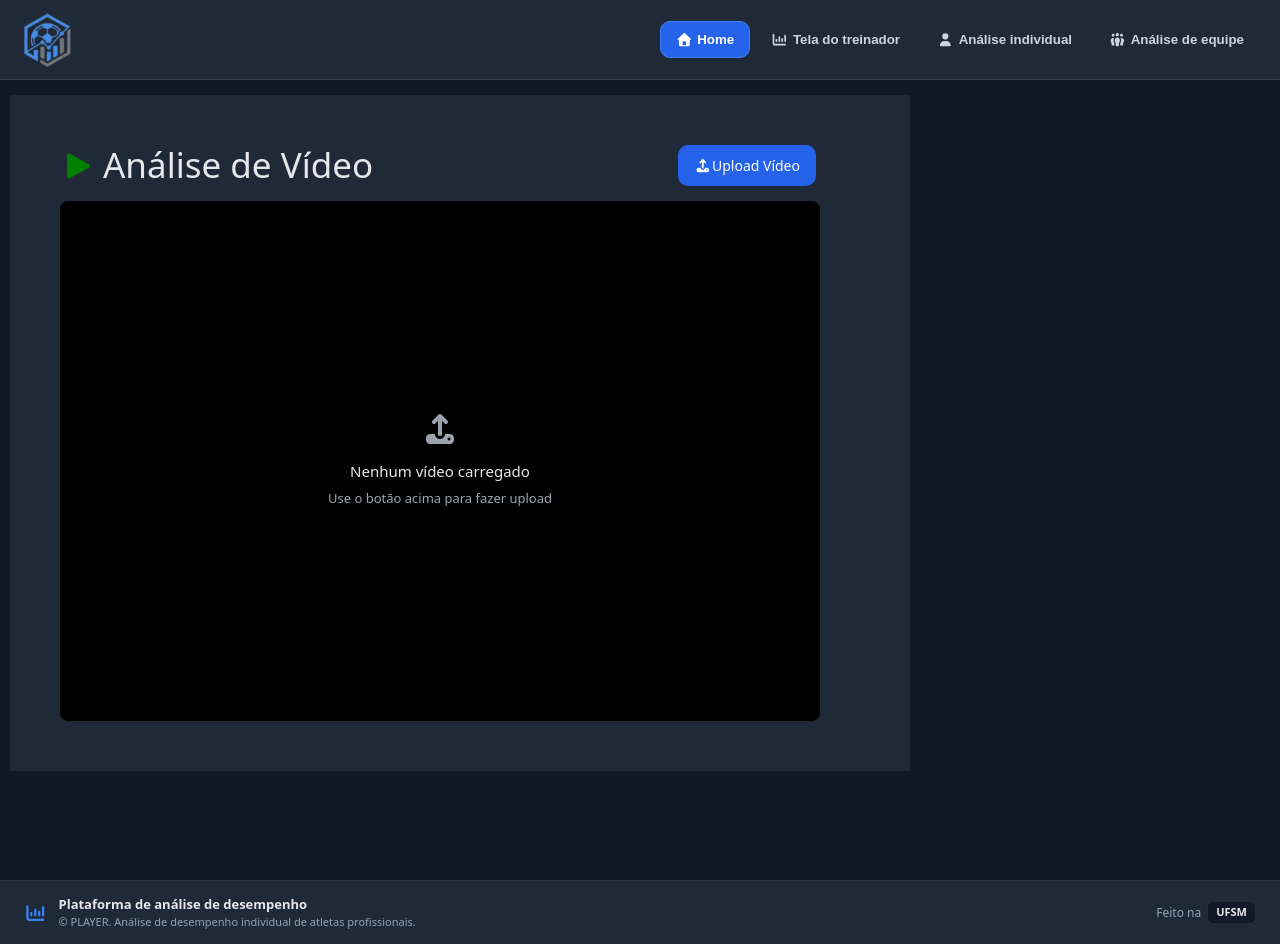
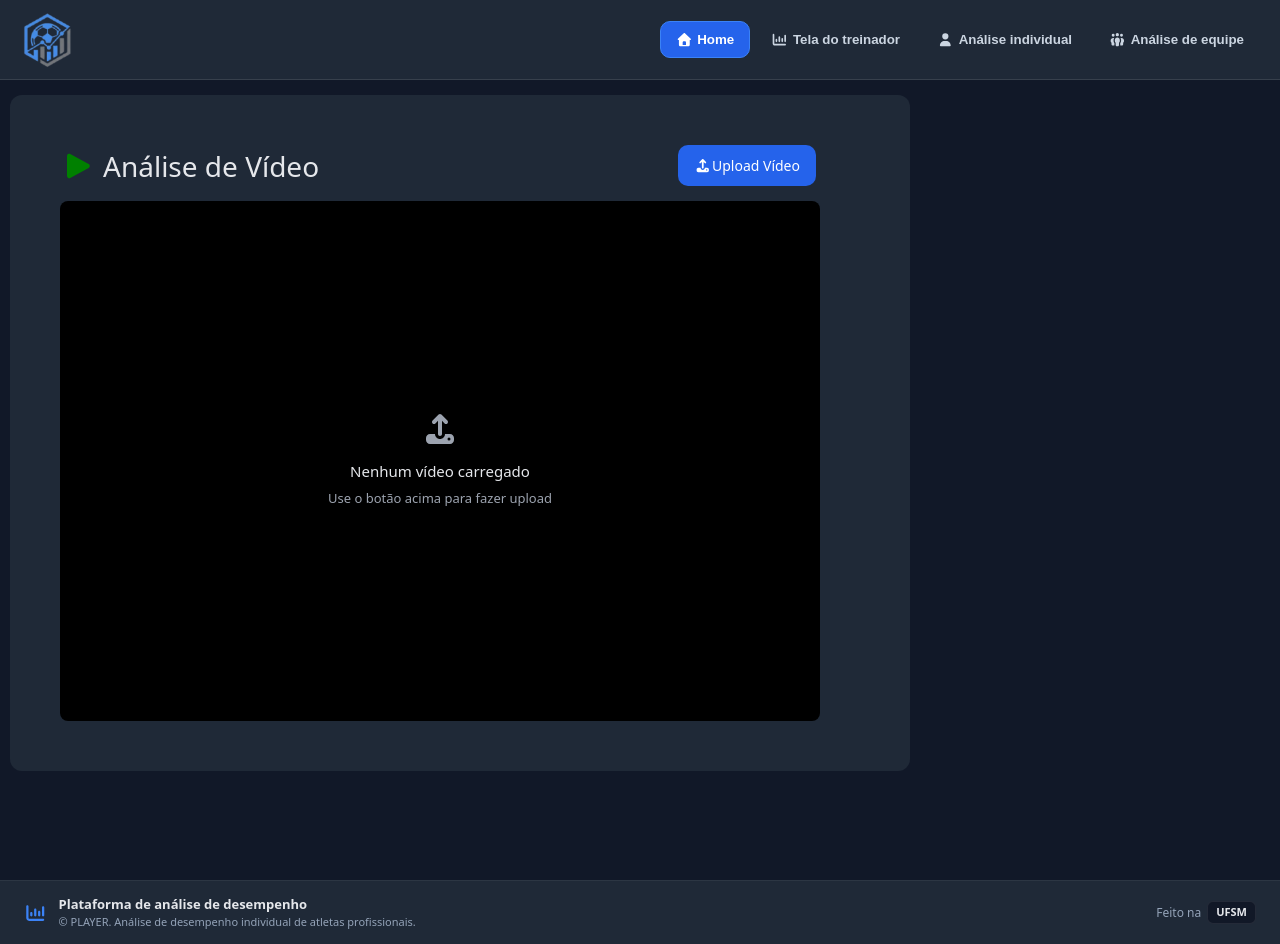
Before and after one commit to diogodls/player, a React (Vite) app: page /individual-analysis in a window 1280 px wide. Built offline with nearby package versions, Linux system fonts and the light colour scheme.

Commit message:
feat(#31): ajusta borda e junta botoes

```diff
--- /dev/null
+++ b/src/components/ActionLog/ActionLog.module.scss
@@ -0,0 +1,5 @@
+.container{
+  background-color: gray;
+
+
+}
--- a/src/components/VideoAnalysis/VideoAnalysis.module.scss
+++ b/src/components/VideoAnalysis/VideoAnalysis.module.scss
@@ -2,6 +2,7 @@
   background-color: #1f2937 ;
   width: 900px;
   padding: 50px;
+  border-radius: 12px;
 
   .above{
     display: flex;
@@ -11,13 +12,19 @@
     padding-bottom: 15px;
   }
 
+  .actions {
+    display: flex;
+    align-items: center;
+    gap: 12px;
+  }
+
   .text{
     display: flex;
     align-items: center;
     gap: 8px;
     height: 36px;
     color: #e5e7eb;
-    font-size: 35px;
+    font-size: 28px;
     font-weight: 500;
   }
 
--- a/src/components/VideoAnalysis/VideoAnalysis.tsx
+++ b/src/components/VideoAnalysis/VideoAnalysis.tsx
@@ -24,6 +24,7 @@ const VideoAnalysis = () => {
           <FontAwesomeIcon className={styles.icon} icon={faPlay}/>
           Análise de Vídeo
         </span>
+        <div className={styles.actions}>
           <label className={styles.button}>
               <FontAwesomeIcon icon={faUpload}/>
               Upload Vídeo
@@ -44,6 +45,7 @@ const VideoAnalysis = () => {
                 Excluir vídeo
               </button>
             )}
+        </div>
       </div>
 
       {videoUrl ? (
```
Also changed, not shown: src/components/ActionLog/ActionLog.tsx (added, +9 -0 lines). Lines whose indentation alone changed are shown as unchanged.
